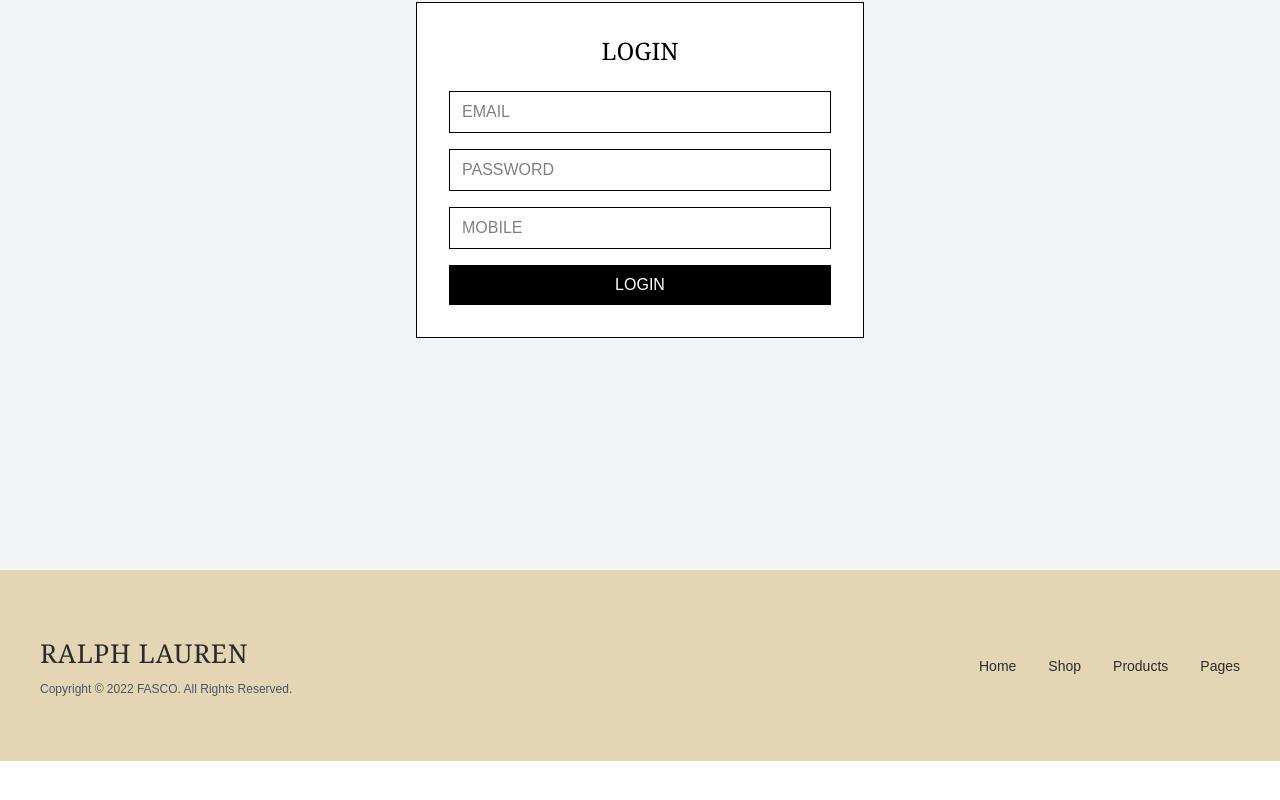
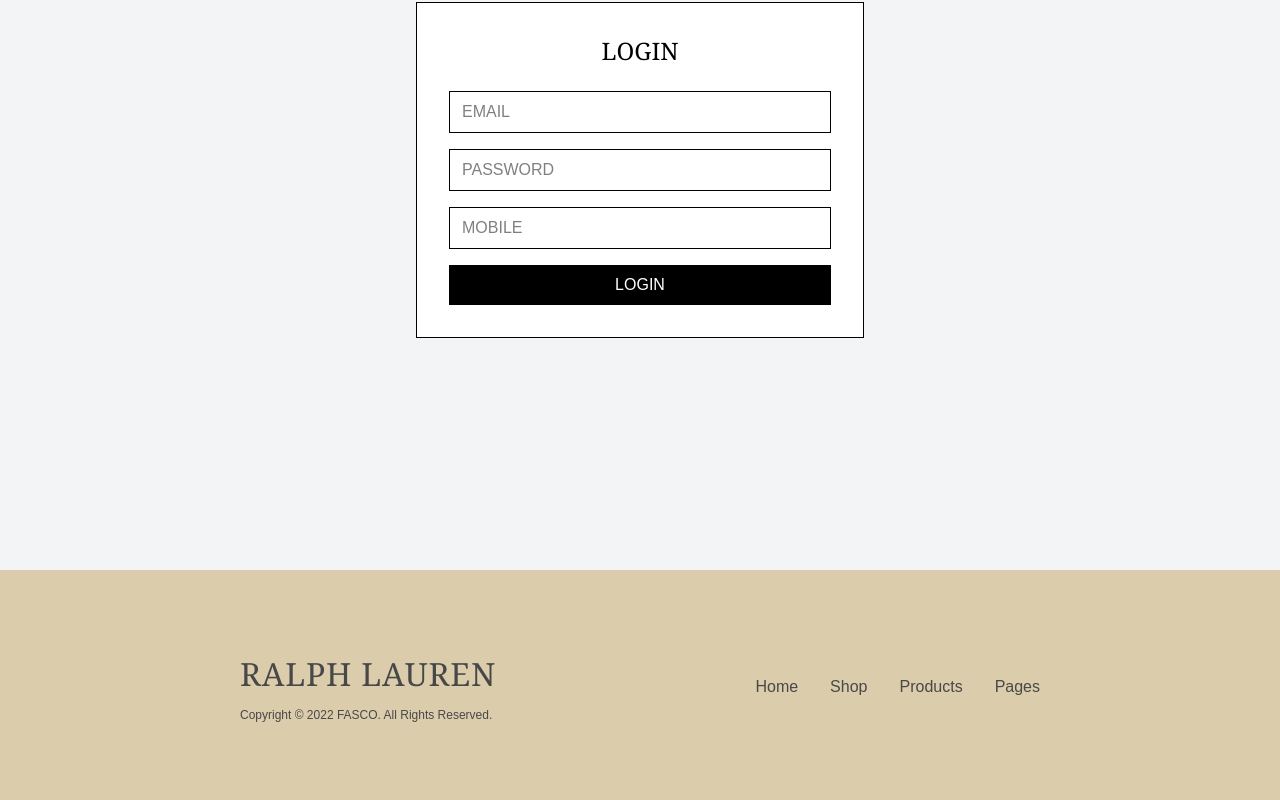
Before and after one commit to ujjwalanand678/next_js_ecommerce_app, a Next.js app: page /login in a window 1280 px wide. Shown: the part 362-1162 px from the top of the page. Before the commit the page ends 1123 px from the top, so only its background shows below. Built offline with nearby package versions, Linux system fonts and the light colour scheme; a web font is replaced by a local one.

Commit message:
css fixed for products

```diff
--- a/src/app/globals.css
+++ b/src/app/globals.css
@@ -11,3 +11,6 @@ body {
   color: var(--foreground);
   font-family: var(--font-volkhov);
 }
+::-webkit-scrollbar{
+  display: none;
+}
--- a/src/components/FilterBar.jsx
+++ b/src/components/FilterBar.jsx
@@ -7,7 +7,7 @@ export default function FilterBar({
   setSelectedColor,
 }) {
   return (
-    <aside className="bg-[#F8F8F8] space-y-10 ps-14 pr-5 pt-10">
+    <aside className="bg-[#F8F8F8] space-y-10 ps-14 pr-5 pt-10 pb-14">
       <h2 className="text-[30px] font-[400]">Filters</h2>
 
       {/* SIZE */}
--- a/src/components/Footer.jsx
+++ b/src/components/Footer.jsx
@@ -1,32 +1,32 @@
 export default function Footer() {
   return (
-    <footer className="bg-[#e4d6b4] ">
-      <div className="max-w-[1440px] mx-auto px-10 py-16 flex flex-col gap-10">
+    <footer className="bg-[#DBCDAC] ">
+      <div className="max-w-[1440px] h-[268px] px-10 py-20 gap-10   mx-50">
 
         {/* Top Row */}
-        <div className="flex items-center justify-between">
+        <div className="flex  justify-between">
           {/* Brand */}
           <div>
-            <h2 className="font-serif text-[26px] tracking-wide text-[#2b2b2b]">
+            <h2 className="font-serif text-[32px] tracking-wide text-[#484848]">
               RALPH LAUREN
             </h2>
-            <p className="text-xs text-gray-600 mt-2">
+            <p className="text-[12px] text-[#484848] mt-2">
               Copyright © 2022 FASCO. All Rights Reserved.
             </p>
           </div>
 
           {/* Links */}
-          <nav className="flex items-center gap-8 text-sm text-[#2b2b2b]">
-            <a href="#" className="hover:underline underline-offset-4">
+          <nav className="flex items-center gap-8 text-[16px] text-[#484848]">
+            <a href="#" className=" underline-offset-4">
               Home
             </a>
-            <a href="#" className="hover:underline underline-offset-4">
+            <a href="#" className=" underline-offset-4">
               Shop
             </a>
-            <a href="#" className="hover:underline underline-offset-4">
+            <a href="#" className=" underline-offset-4">
               Products
             </a>
-            <a href="#" className="hover:underline underline-offset-4">
+            <a href="#" className=" underline-offset-4">
               Pages
             </a>
           </nav>
--- a/src/components/Navbar.jsx
+++ b/src/components/Navbar.jsx
@@ -40,7 +40,7 @@ export default function Navbar() {
               </button>
             </>
           ) : (
-            <Link href="/login" className="hover:underline">
+            <Link href="/login" className="border rounded-sm px-3 py-2 hover:bg-gray-800 hover:text-white hover:transition-colors cursor-pointer">
               LOGIN
             </Link>
           )}
--- a/src/components/ProductCard.jsx
+++ b/src/components/ProductCard.jsx
@@ -12,7 +12,7 @@ export default function ProductCard({ product }) {
         />
       </div>
 
-      <div className="text-[13px]">
+      <div className="text-[16px]">
         <p className="font-medium leading-snug">
           {product.name}
         </p>
--- a/src/components/ProductGrid.jsx
+++ b/src/components/ProductGrid.jsx
@@ -10,7 +10,7 @@ export default function ProductGrid({ products }) {
   }
 
   return (
-    <div className="grid grid-cols-3 gap-x-[22px] gap-y-[96px] mt-12 mr-12">
+    <div className="grid grid-cols-3 gap-x-[22px] gap-y-[50px] mt-12 mr-12 pb-14">
       {products.map((product, index) => (
         <ProductCard key={index} product={product} />
       ))}
```
